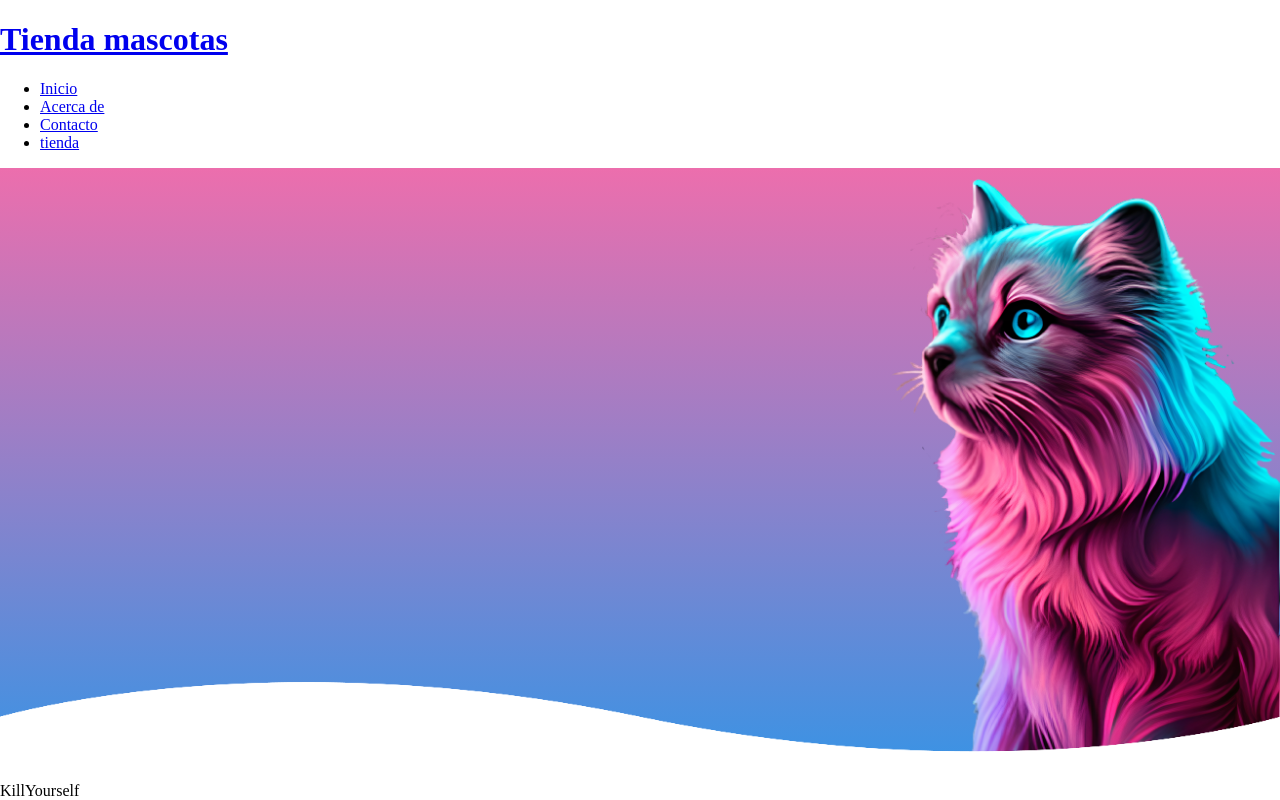
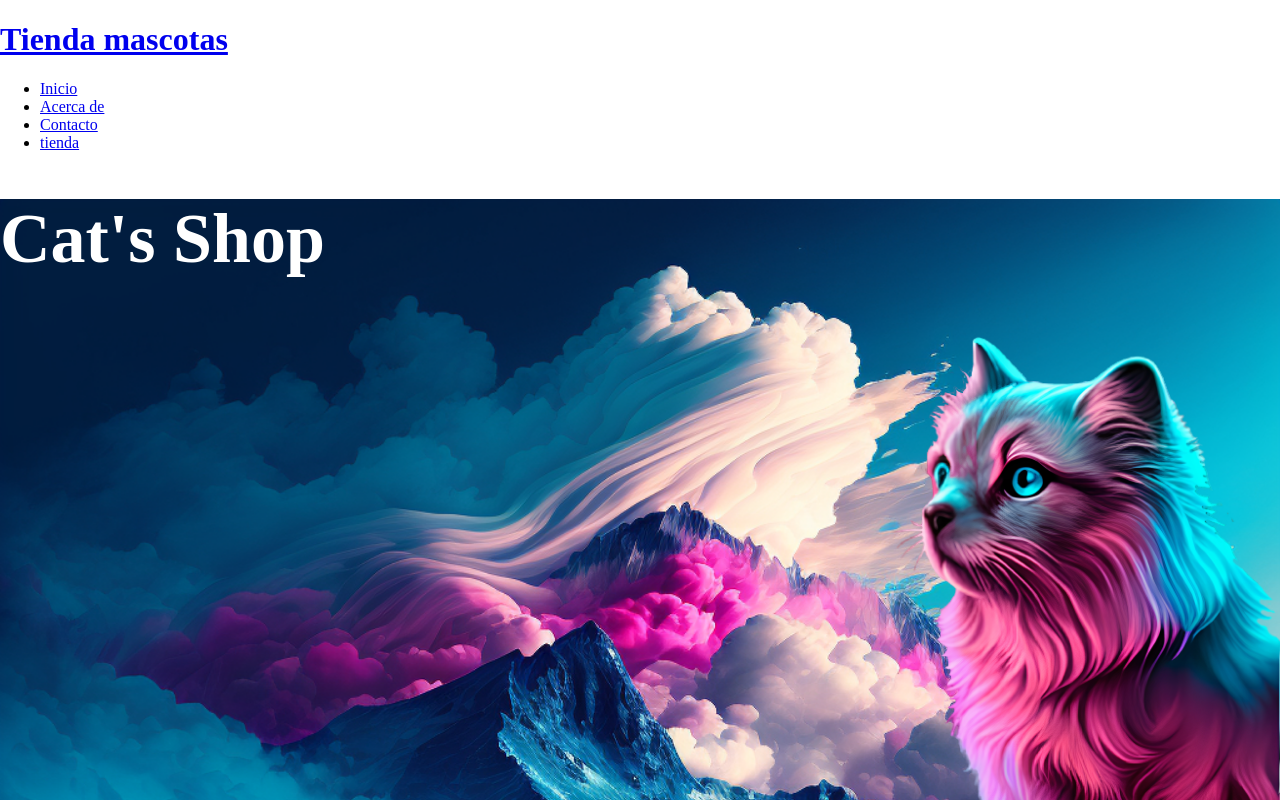
Before and after one commit to Zewuck/Tienda-animales, a React (Create React App) app: page / in a window 1280 px wide. Shown: the top 800 px of the page. Built offline with nearby package versions, Linux system fonts and the light colour scheme.

Commit message:
Actualizacion fondo terminado

```diff
--- a/src/FondoInicio.jsx
+++ b/src/FondoInicio.jsx
@@ -4,6 +4,7 @@ export function FondoInicio() {
   return (
     <>
       <div className="background">
+        <h1 className="title">Cat's Shop</h1>
         <div className="gato-container">
           <img src={require("./imagen-gato.png")} className="gato" alt="" />
             <img src={require("./wave.png")} className="fondo" alt="" />
--- a/src/fondoinicio.css
+++ b/src/fondoinicio.css
@@ -1,12 +1,22 @@
 body {
     margin: 0;
+}
+
+.title {
+    color: #fff;
+    font-size: 70px;
 }
 
 .fondo {
     width: 100%;
     margin-top: -550px;
     height: 100px;
+    filter: saturate(100%);
+    color: #7de0e9;
+}
 
+.fondoGato {
+    position: relative;
 }
 
 .background {
@@ -15,11 +25,15 @@ body {
     background: linear-gradient(to bottom, #EC6EAD, #3494E6);
     width: 100%;
     height: 100%;
+    background-image: url(./fondo-gato.png);
+    background-repeat: no-repeat;
+    background-size: cover;
 }
 
 .gato-container {
     width: 100%;
     height: 100%;
+    position: relative;
 }
 
 .gato {
```
Also changed, not shown: src/fondo-gato.png (added), src/fondo-gato1.png (added).
